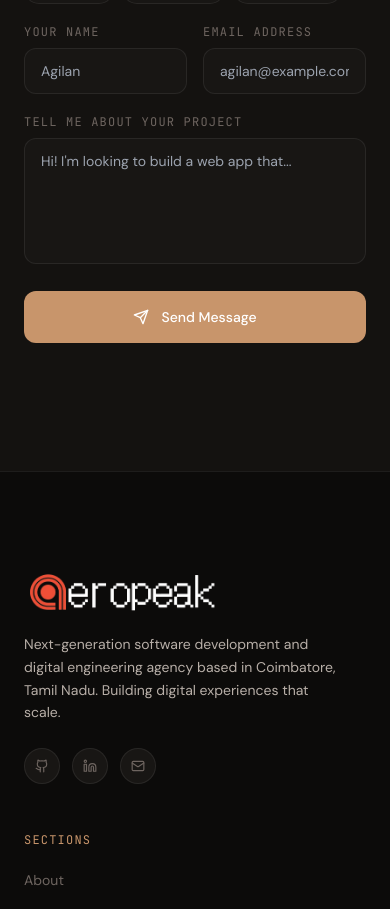
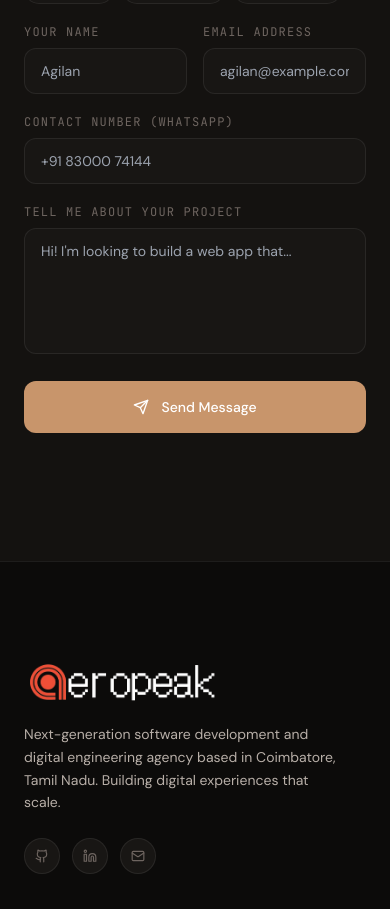
Before and after one commit to 19jayaprakash/Portfolio, a Next.js app: page /contact in a window 390 px wide. Shown: the part 1086-1995 px from the top of the page. Built offline with nearby package versions, Linux system fonts and the light colour scheme; no server answers.

Commit message:
feat: add WhatsApp phone input to contact form and update formatted redirect message

```diff
--- a/components/sections/Contact.tsx
+++ b/components/sections/Contact.tsx
@@ -9,7 +9,7 @@ export default function Contact() {
   const inView = useInView(ref, { once: true, margin: "-100px" });
   const [submitted, setSubmitted] = useState(false);
   const [selectedService, setSelectedService] = useState("");
-  const [form, setForm] = useState({ name: "", email: "", message: "" });
+  const [form, setForm] = useState({ name: "", email: "", phone: "", message: "" });
   const [isSubmitting, setIsSubmitting] = useState(false);
   const [contactData, setContactData] = useState<any>({
     email: "contact.aeropeak@gmail.com",
@@ -49,6 +49,7 @@ export default function Contact() {
     const formattedMessage = `*New Portfolio Contact Message* 🚀\n\n` +
       `*Name:* ${form.name}\n` +
       `*Email:* ${form.email}\n` +
+      `*WhatsApp:* ${form.phone}\n` +
       `*Service:* ${selectedService || "Not specified"}\n\n` +
       `*Message:*\n${form.message}`;
 
@@ -62,7 +63,7 @@ export default function Contact() {
     setSubmitted(true);
     setTimeout(() => {
       setSubmitted(false);
-      setForm({ name: "", email: "", message: "" });
+      setForm({ name: "", email: "", phone: "", message: "" });
       setSelectedService("");
     }, 3000);
   };
@@ -282,6 +283,33 @@ export default function Contact() {
                   ))}
                 </div>
 
+                {/* Contact Number (WhatsApp) */}
+                <div>
+                  <label
+                    htmlFor="phone"
+                    className="block text-xs font-mono uppercase tracking-widest mb-2"
+                    style={{ color: "var(--text-muted)" }}
+                  >
+                    Contact Number (WhatsApp)
+                  </label>
+                  <input
+                    id="phone"
+                    type="tel"
+                    placeholder="+91 83000 74144"
+                    required
+                    value={form.phone}
+                    onChange={(e) => setForm({ ...form, phone: e.target.value })}
+                    className="w-full px-4 py-3 rounded-xl text-sm outline-none transition-all duration-300"
+                    style={{
+                      background: "var(--surface)",
+                      color: "var(--text-primary)",
+                      border: "1px solid var(--border)",
+                    }}
+                    onFocus={(e) => (e.currentTarget.style.borderColor = "var(--accent)")}
+                    onBlur={(e) => (e.currentTarget.style.borderColor = "var(--border)")}
+                  />
+                </div>
+
                 {/* Message */}
                 <div>
                   <label
```
